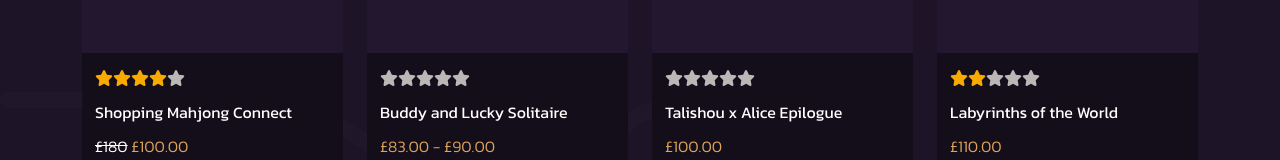
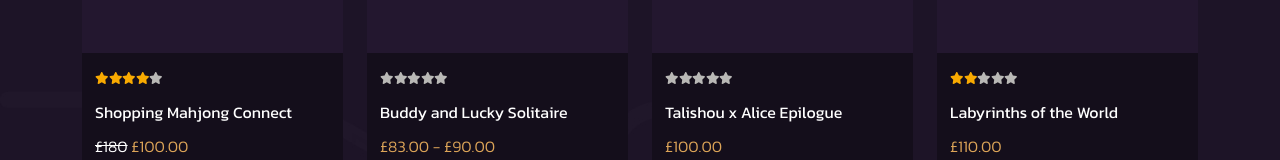
Before and after one commit to umbertofaenza/proj-html-vuejs, a Vue app: page / in a window 1280 px wide. Shown: the part 2672-2832 px from the top of the page. Built offline with nearby package versions, Linux system fonts and the light colour scheme.

Commit message:
edit: edit rating stars size

```diff
--- a/src/components/other_components/ProductCard.vue
+++ b/src/components/other_components/ProductCard.vue
@@ -26,12 +26,14 @@ export default {
             v-for="i in Math.ceil(product.rating)"
             :icon="['fas', 'star']"
             style="color: #f9aa01"
+            size="xs"
           />
           <!-- empty stars -->
           <font-awesome-icon
             v-for="i in 5 - Math.ceil(product.rating)"
             :icon="['fas', 'star']"
             style="color: #b9b8b6"
+            size="xs"
           />
         </div>
         <!-- name -->
```
